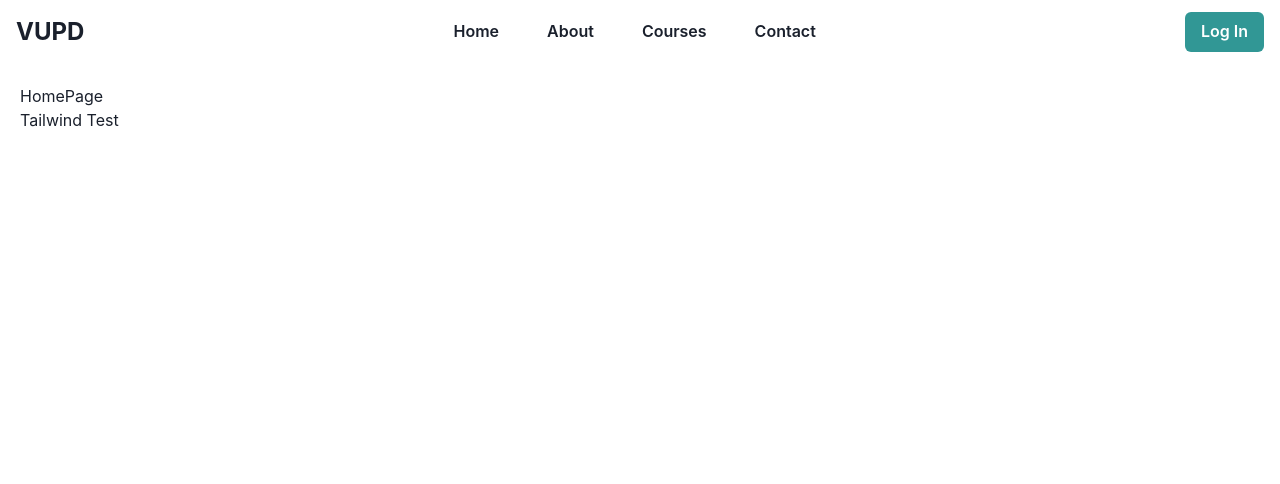
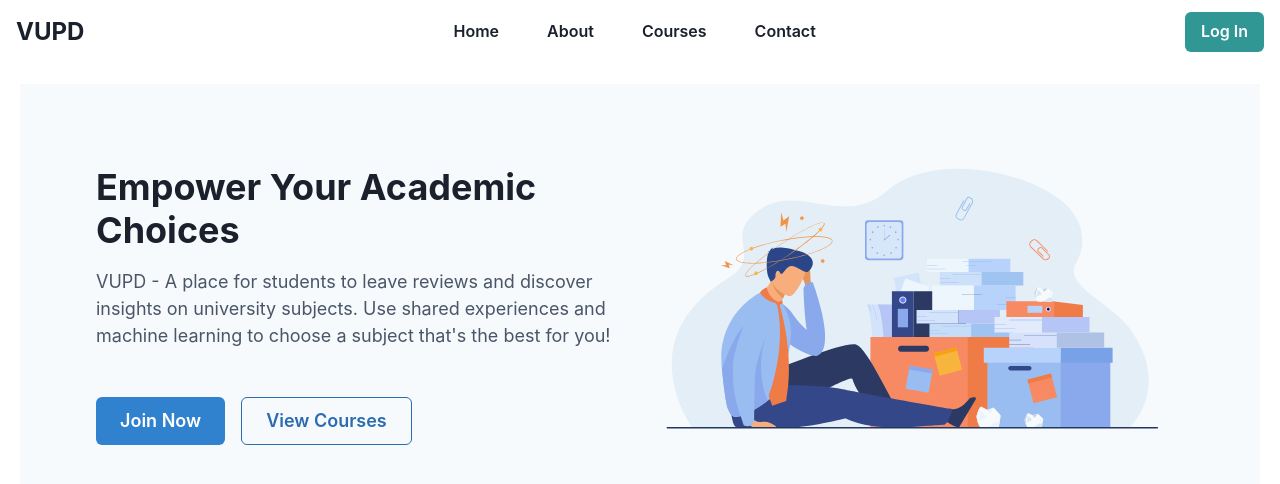
Before and after one commit to AiridasZal/VUPD, a React (Vite) app in the folder VUPD/: page / in a window 1280 px wide. Shown: the top 484 px of the page. Built offline with nearby package versions, Linux system fonts and the light colour scheme.

Commit message:
Add Hero Section

```diff
--- /dev/null
+++ b/VUPD/src/components/HeroSection.tsx
@@ -0,0 +1,87 @@
+import {
+  Box,
+  Flex,
+  Heading,
+  Text,
+  Button,
+  Image,
+  useColorModeValue,
+  Stack,
+} from "@chakra-ui/react";
+import { Link } from "react-router-dom";
+import heroImage from "../assets/Hero.svg";
+
+const HeroSection = () => {
+  return (
+    <Box
+      as="section"
+      bg={useColorModeValue("gray.50", "gray.800")}
+      pt={10}
+      pb={24}
+    >
+      <Flex
+        direction={{ base: "column", md: "row" }}
+        align="center"
+        justify="center"
+        wrap="wrap"
+        mx="auto"
+        maxW="6xl"
+        px={8}
+      >
+        {/* Hero Text */}
+        <Box flex="1" maxW={{ md: "50%" }} mb={{ base: 12, md: 0 }}>
+          <Heading
+            as="h1"
+            size="xl"
+            fontWeight="bold"
+            color={useColorModeValue("gray.800", "white")}
+          >
+            Empower Your Academic Choices
+          </Heading>
+          <Text
+            fontSize="lg"
+            my={4}
+            color={useColorModeValue("gray.600", "gray.200")}
+          >
+            VUPD - A place for students to leave reviews and discover insights
+            on university subjects. Use shared experiences and machine learning
+            to choose a subject that's the best for you!
+          </Text>
+          <Stack direction="row" spacing={4} align="center">
+            <Button as={Link} to="/login" size="lg" colorScheme="blue" mt={8}>
+              Join Now
+            </Button>
+            <Button
+              as={Link}
+              to="/courses"
+              size="lg"
+              colorScheme="blue"
+              variant="outline"
+              mt={8}
+            >
+              View Courses
+            </Button>
+          </Stack>
+        </Box>
+
+        {/* Hero Image */}
+        <Box flex="1" maxW={{ md: "50%" }}>
+          <Image
+            src={heroImage}
+            alt="VUPD Hero"
+            fit="cover"
+            w="full"
+            h={{ base: 64, md: "full" }}
+            bg="gray.100"
+            loading="lazy"
+            sx={{
+              mixBlendMode: "multiply",
+            }}
+          />
+        </Box>
+      </Flex>
+    </Box>
+  );
+};
+
+export default HeroSection;
--- a/VUPD/src/pages/HomePage.tsx
+++ b/VUPD/src/pages/HomePage.tsx
@@ -1,8 +1,9 @@
+import HeroSection from "../components/HeroSection";
+
 const HomePage = () => {
   return (
     <>
-      <div>HomePage</div>
-      <p className="text-3xl font-bold underline">Tailwind Test</p>
+      <HeroSection />
     </>
   );
 };
--- a/VUPD/src/routes.tsx
+++ b/VUPD/src/routes.tsx
@@ -8,7 +8,15 @@ const router = createBrowserRouter([
     path: "/",
     element: <Layout />,
     errorElement: <ErrorPage />,
-    children: [{ index: true, element: <HomePage /> }],
+    children: [
+      { index: true, element: <HomePage /> },
+      // { path: "about", element: <AboutPage /> },
+      // { path: "courses", element: <CoursesPage /> },
+      // { path: "contact", element: <ContactPage /> },
+      // { path: "login", element: <LoginPage /> },
+      // { path: "admin", element: <AdminLoginPage /> },
+      // { path: "admin/dashboard", element: <Dashboard /> }, // Authorized route with automatic redirect
+    ],
   },
 ]);
 
```
Also changed, not shown: VUPD/src/assets/Hero.svg (added).
